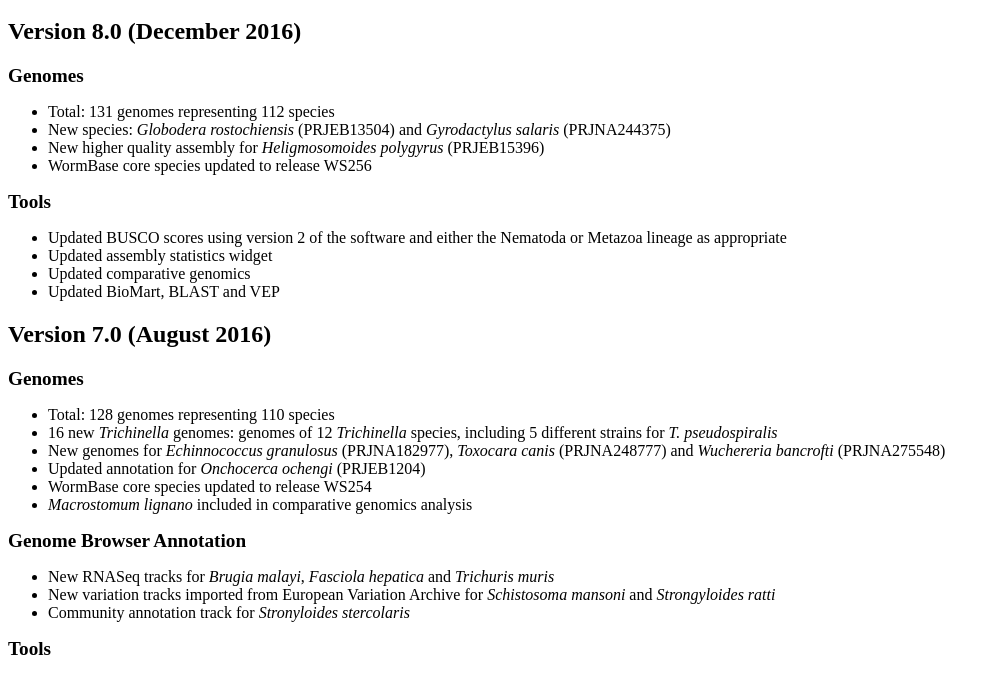
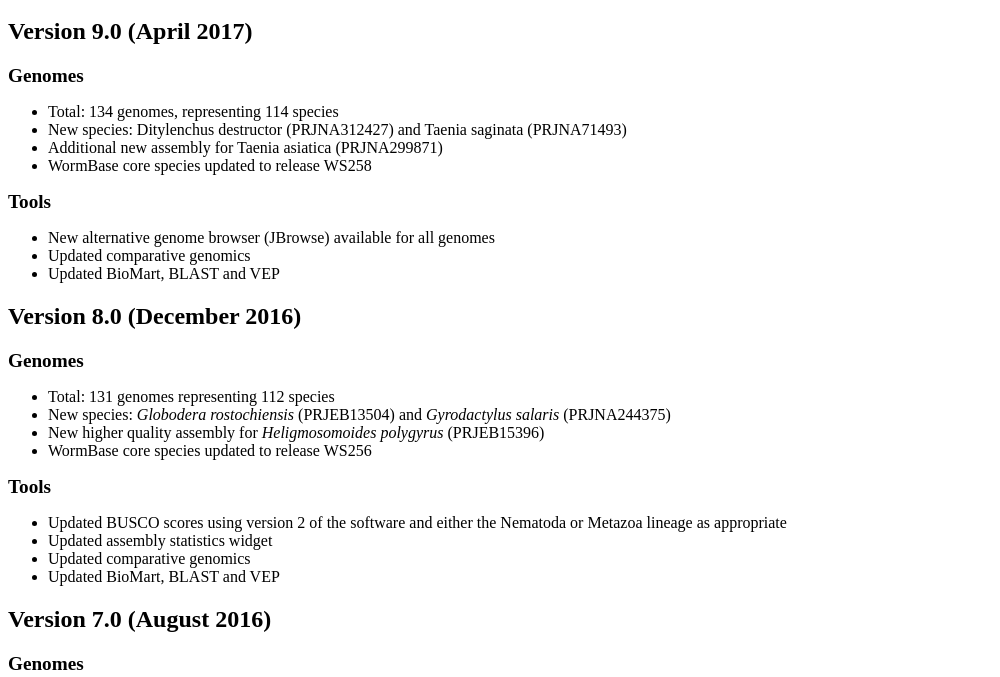
Before and after one commit to EnsemblGenomes/parasite-docs, a plain HTML site: page htdocs/info/about/release-log.html in a window 1280 px wide. Shown: the part 48-725 px from the top of the page, without its empty margins (0-1000 px from the left). Drawn offline with Linux system fonts and the light colour scheme.

Commit message:
Update release log for WBPS9

```diff
--- a/htdocs/info/about/release-log.html
+++ b/htdocs/info/about/release-log.html
@@ -6,6 +6,27 @@
 <body>
 
 <h1>Release Log</h1>
+
+<div class="round-box">
+  <h2>
+    Version 9.0 (April 2017)
+  </h2>
+  <p>
+    <span style="font-weight:bold;font-size:1.2em">Genomes</span>
+    <ul>
+      <li>Total: 134 genomes, representing 114 species</li>
+      <li>New species: Ditylenchus destructor (PRJNA312427) and Taenia saginata (PRJNA71493)</li>
+      <li>Additional new assembly for Taenia asiatica (PRJNA299871)</li>
+      <li>WormBase core species updated to release WS258</li>
+    </ul>
+    <span style="font-weight:bold;font-size:1.2em">Tools</span>
+    <ul>
+      <li>New alternative genome browser (JBrowse) available for all genomes</li>
+      <li>Updated comparative genomics</li>
+      <li>Updated BioMart, BLAST and VEP</li>
+    </ul>
+  </p>
+</div>
 
 <div class="round-box">
   <h2>
```
